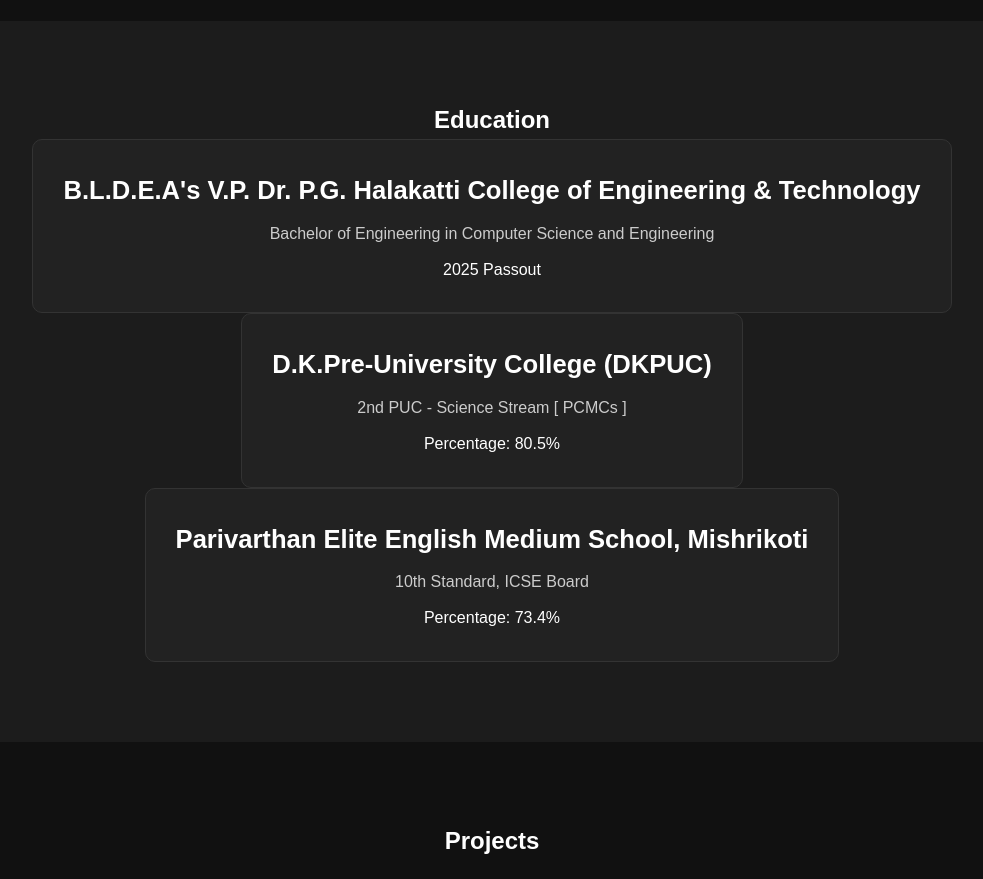
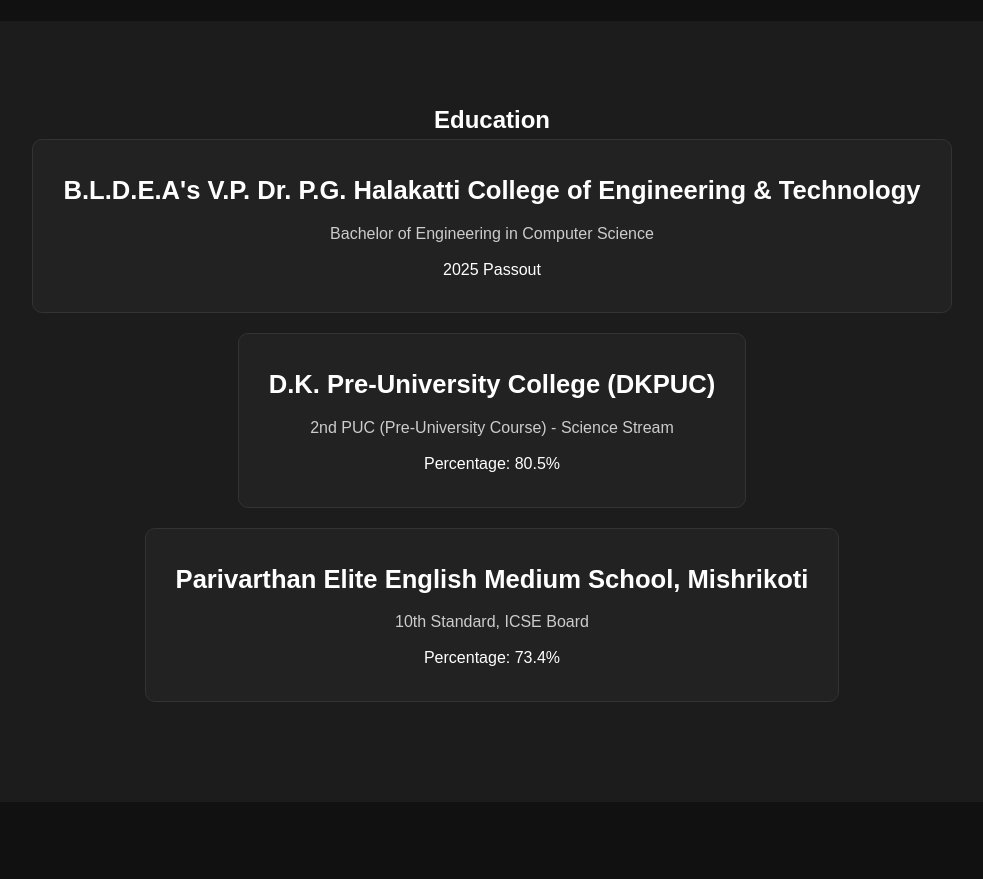
Before and after one commit to kartiknyamagoudar/kartiknyamagoudar.github.io, a plain HTML site: page Home.html in a window 1280 px wide. Shown: the part 1240-2119 px from the top of the page, without its empty margins (148-1131 px from the left). Drawn offline with Linux system fonts and the light colour scheme.

Commit message:
space between

```diff
--- a/Home.css
+++ b/Home.css
@@ -137,6 +137,7 @@
     background: #222;
     padding: 30px;
     border-radius: 10px;
+    margin-bottom: 20px;
     display: inline-block;
     border: 1px solid #333;
     transition: all 0.4s ease;
--- a/Home.html
+++ b/Home.html
@@ -63,18 +63,16 @@
 
   <div class="edu-card">
     <h3>B.L.D.E.A's V.P. Dr. P.G. Halakatti College of Engineering & Technology</h3>
-    <p>Bachelor of Engineering in Computer Science and Engineering</p>
+    <p>Bachelor of Engineering in Computer Science</p>
     <span>2025 Passout</span>
   </div>
 
-  <!-- New Education 2PUC -->
   <div class="edu-card">
-    <h3>D.K.Pre-University College (DKPUC)</h3>
-    <p>2nd PUC - Science Stream [ PCMCs ]</p>
+    <h3>D.K. Pre-University College (DKPUC)</h3>
+    <p>2nd PUC (Pre-University Course) - Science Stream</p>
     <span>Percentage: 80.5%</span>
   </div>
 
-  <!-- New Education 10th -->
   <div class="edu-card">
     <h3>Parivarthan Elite English Medium School, Mishrikoti</h3>
     <p>10th Standard, ICSE Board</p>
```
